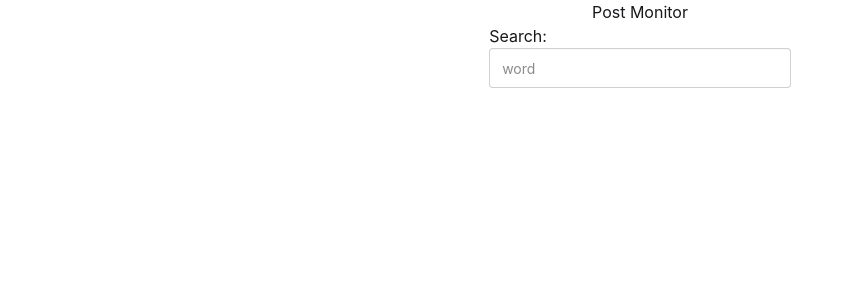
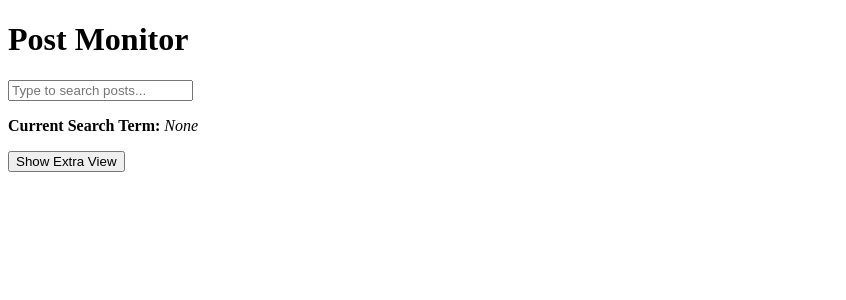
Before and after one commit to szymon-malinowski/post-monitor, a React (Vite) app: page / in a window 1280 px wide. Shown: the top 300 px of the page, without its empty margins (0-846 px from the left). Built offline with nearby package versions, Linux system fonts and the light colour scheme.

Commit message:
Refactor PostMonitor component and replace SearchBar with SearchInput; add StatusArea and ExtraView components

```diff
--- a/src/App.jsx
+++ b/src/App.jsx
@@ -1,17 +1,10 @@
-import { useState } from "react";
-import "./App.css";
+import React from "react";
 import PostMonitor from "./components/post.monitor";
 
-function App() {
+export default function App() {
   return (
-    <>
-      <header></header>
-      <main className="flex flex-col justify-center items-center flex-wrap">
-        <PostMonitor />
-      </main>
-      <footer></footer>
-    </>
+    <main>
+      <PostMonitor />
+    </main>
   );
 }
-
-export default App;
--- a/src/components/buttons/simple.button.jsx
+++ /dev/null
@@ -1,7 +0,0 @@
-export default function SimpleButton({ text, onClick }) {
-  return (
-    <>
-      <button onClick={onClick}>{text}</button>
-    </>
-  );
-}
--- /dev/null
+++ b/src/components/extra.view.jsx
@@ -0,0 +1,13 @@
+import React from "react";
+
+export default function ExtraView() {
+  return (
+    <div>
+      <h3>Additional View Panel</h3>
+      <p>
+        This panel can be toggled without triggering the page title effect,
+        demonstrating how React handles specific dependency arrays.
+      </p>
+    </div>
+  );
+}
--- a/src/components/post.monitor.jsx
+++ b/src/components/post.monitor.jsx
@@ -1,23 +1,40 @@
-import React, { useState, useEffect } from "react";
-import SearchBar from "./search.bar";
+import { useState, useEffect } from "react";
+import SearchInput from "./search.input";
+import StatusArea from "./status.area";
+import ExtraView from "./extra.view";
 
 export default function PostMonitor() {
   const [searchTerm, setSearchTerm] = useState("");
+  const [showExtraView, setShowExtraView] = useState(false);
 
-  const defaultTitle = "Post Monitor";
-
+  // Synchronizes the browser's document title with the state
   useEffect(() => {
     if (searchTerm.trim() === "") {
-      document.title = defaultTitle;
+      document.title = "Post Monitor - Home";
     } else {
-      document.title = searchTerm;
+      document.title = `Search: ${searchTerm}`;
     }
   }, [searchTerm]);
 
   return (
-    <>
+    <div>
       <h1>Post Monitor</h1>
-      <SearchBar searchTerm={searchTerm} onChange={setSearchTerm} />
-    </>
+
+      {/* Search Input */}
+      <SearchInput searchTerm={searchTerm} setSearchTerm={setSearchTerm} />
+
+      {/* Status Area */}
+      <StatusArea searchTerm={searchTerm} />
+
+      {/* Action Toggle Button */}
+      <div>
+        <button onClick={() => setShowExtraView(!showExtraView)}>
+          {showExtraView ? "Hide" : "Show"} Extra View
+        </button>
+      </div>
+
+      {/* Conditional Extra View */}
+      {showExtraView && <ExtraView />}
+    </div>
   );
 }
--- a/src/components/search.bar.jsx
+++ /dev/null
@@ -1,17 +0,0 @@
-export default function SearchBar({ searchTerm, onChange }) {
-  return (
-    <>
-      <div>
-        <label htmlFor="seach-input">Search:</label>
-        <input
-          className="input"
-          id="search-input"
-          type="text"
-          placeholder="word"
-          value={searchTerm}
-          onChange={(event) => onChange(event.target.value)}
-        />
-      </div>
-    </>
-  );
-}
--- /dev/null
+++ b/src/components/search.input.jsx
@@ -0,0 +1,14 @@
+import React from "react";
+
+export default function SearchInput({ searchTerm, setSearchTerm }) {
+  return (
+    <div>
+      <input
+        type="text"
+        placeholder="Type to search posts..."
+        value={searchTerm}
+        onChange={(e) => setSearchTerm(e.target.value)}
+      />
+    </div>
+  );
+}
--- /dev/null
+++ b/src/components/status.area.jsx
@@ -0,0 +1,12 @@
+import React from "react";
+
+export default function StatusArea({ searchTerm }) {
+  return (
+    <div>
+      <p>
+        <strong>Current Search Term:</strong>{" "}
+        {searchTerm ? <span>{searchTerm}</span> : <em>None</em>}
+      </p>
+    </div>
+  );
+}
```
